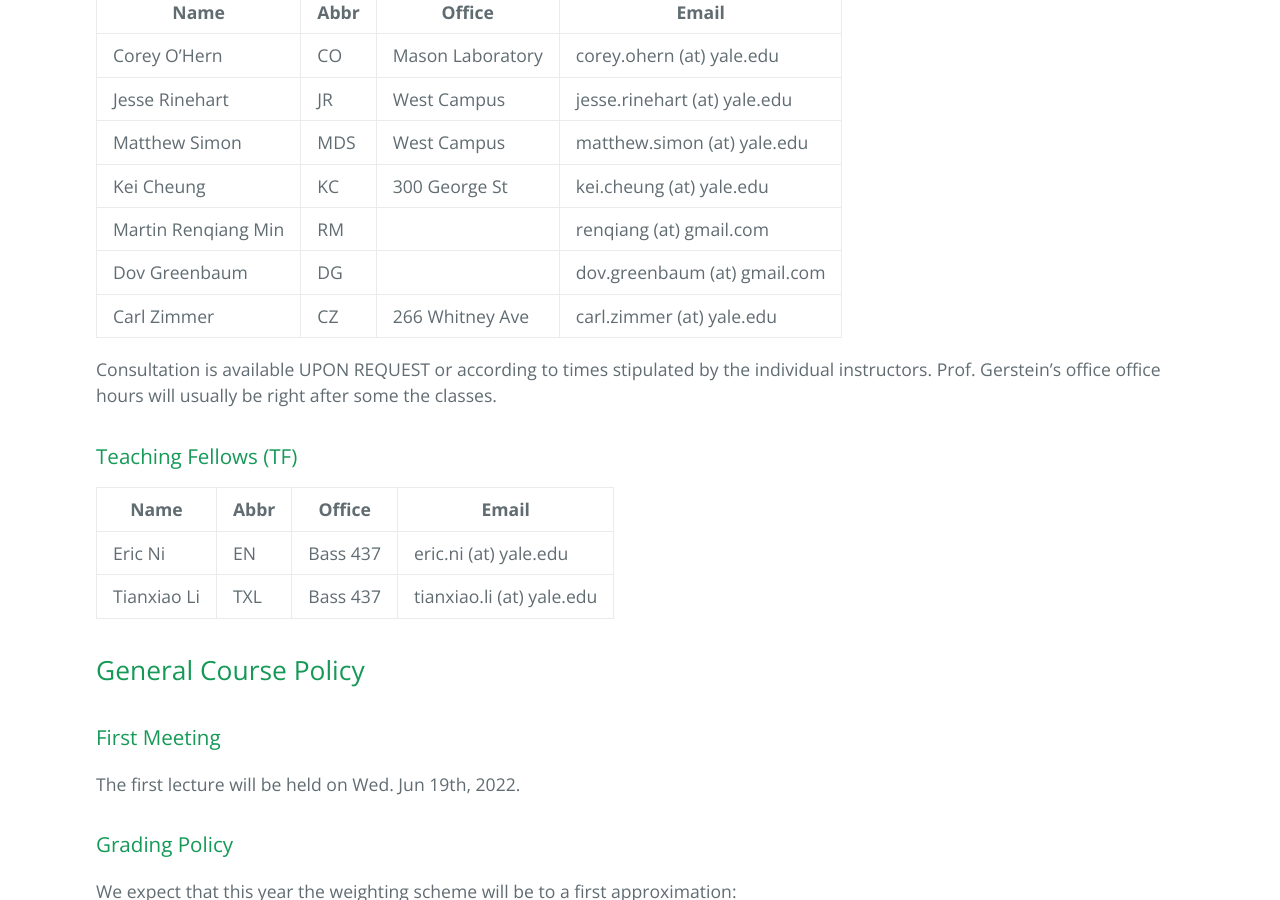
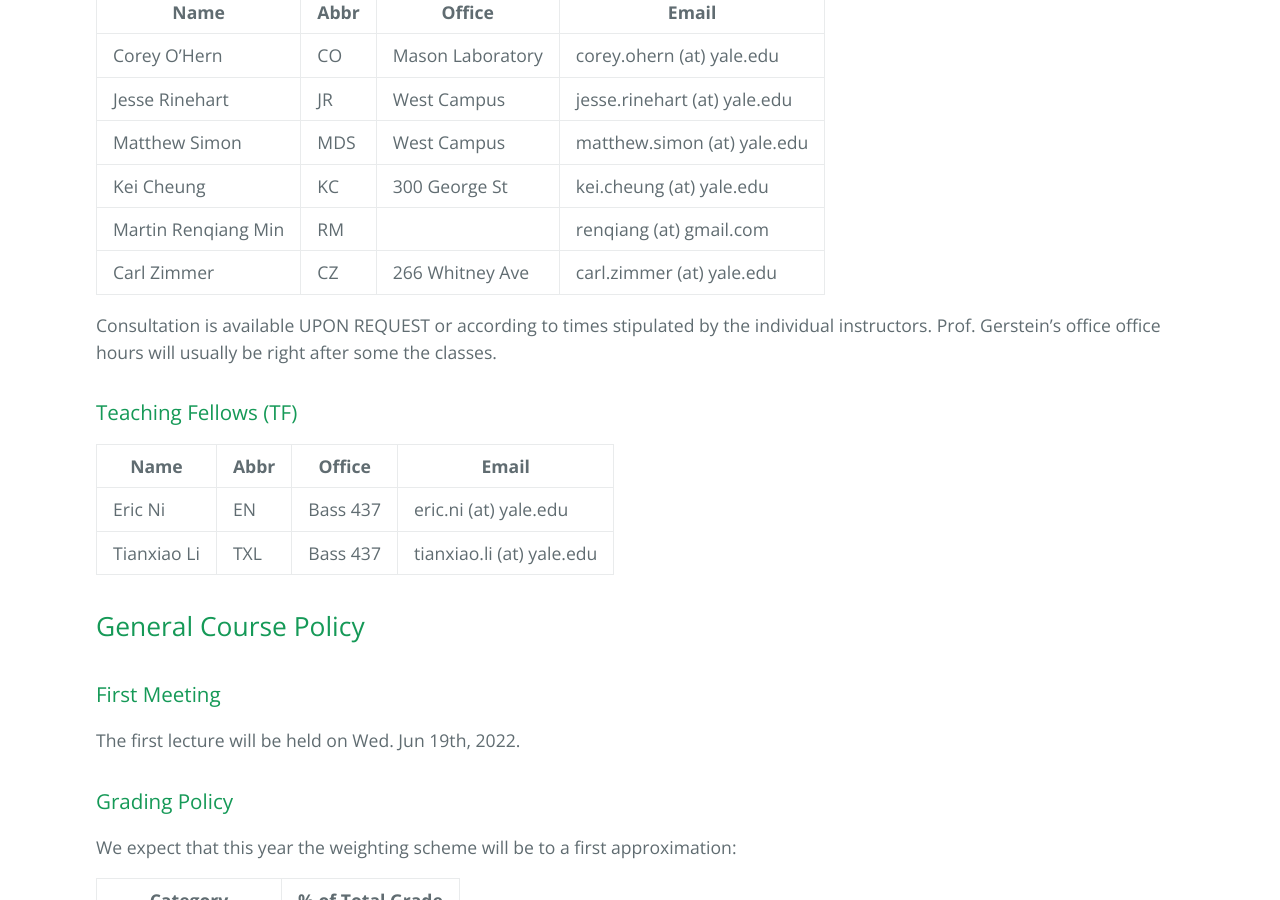
Before and after one commit to gersteinlab/cbb752b23, a Jekyll site: the page built from info.md, in a window 1280 px wide and 900 px high, scrolled down 848 px. Built offline with Jekyll 4.4.1, drawn with Linux system fonts in a browser that asks for light colours.

Commit message:
Update info.md

```diff
--- a/info.md
+++ b/info.md
@@ -24,7 +24,6 @@ cbb752 (at) gersteinlab.org
 | Matthew Simon	     | MDS | West Campus	| matthew.simon (at) yale.edu |
 | Kei Cheung	     | KC | 300 George St	| kei.cheung (at) yale.edu |
 | Martin Renqiang Min| RM |	                | renqiang (at) gmail.com |
-| Dov Greenbaum      | DG |	                | dov.greenbaum (at) gmail.com |
 | Carl Zimmer	     | CZ | 266 Whitney Ave	| carl.zimmer (at) yale.edu |
 
 Consultation is available UPON REQUEST or according to times stipulated by the individual instructors. Prof. Gerstein's office office hours will usually be right after some the classes.
```
